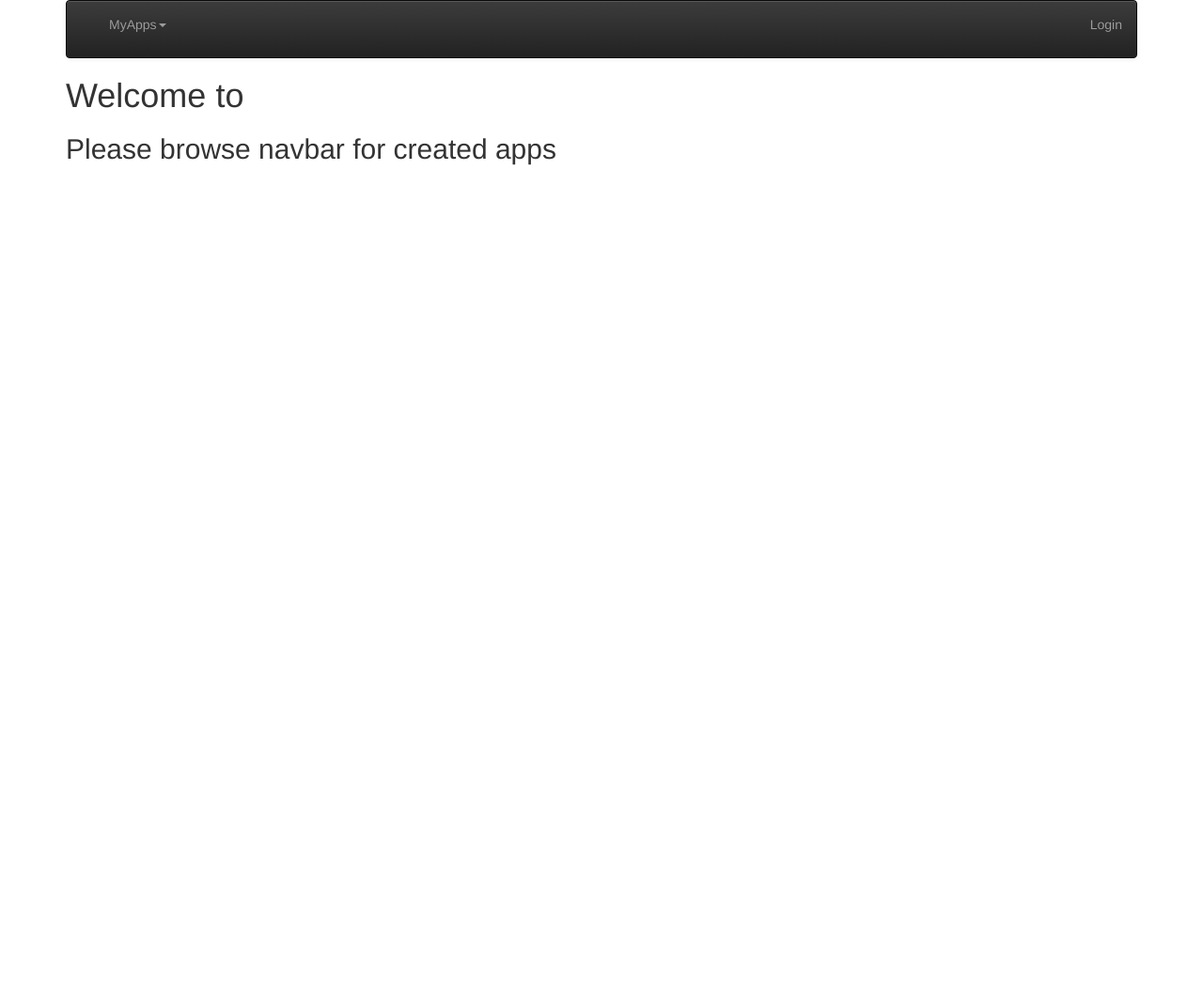
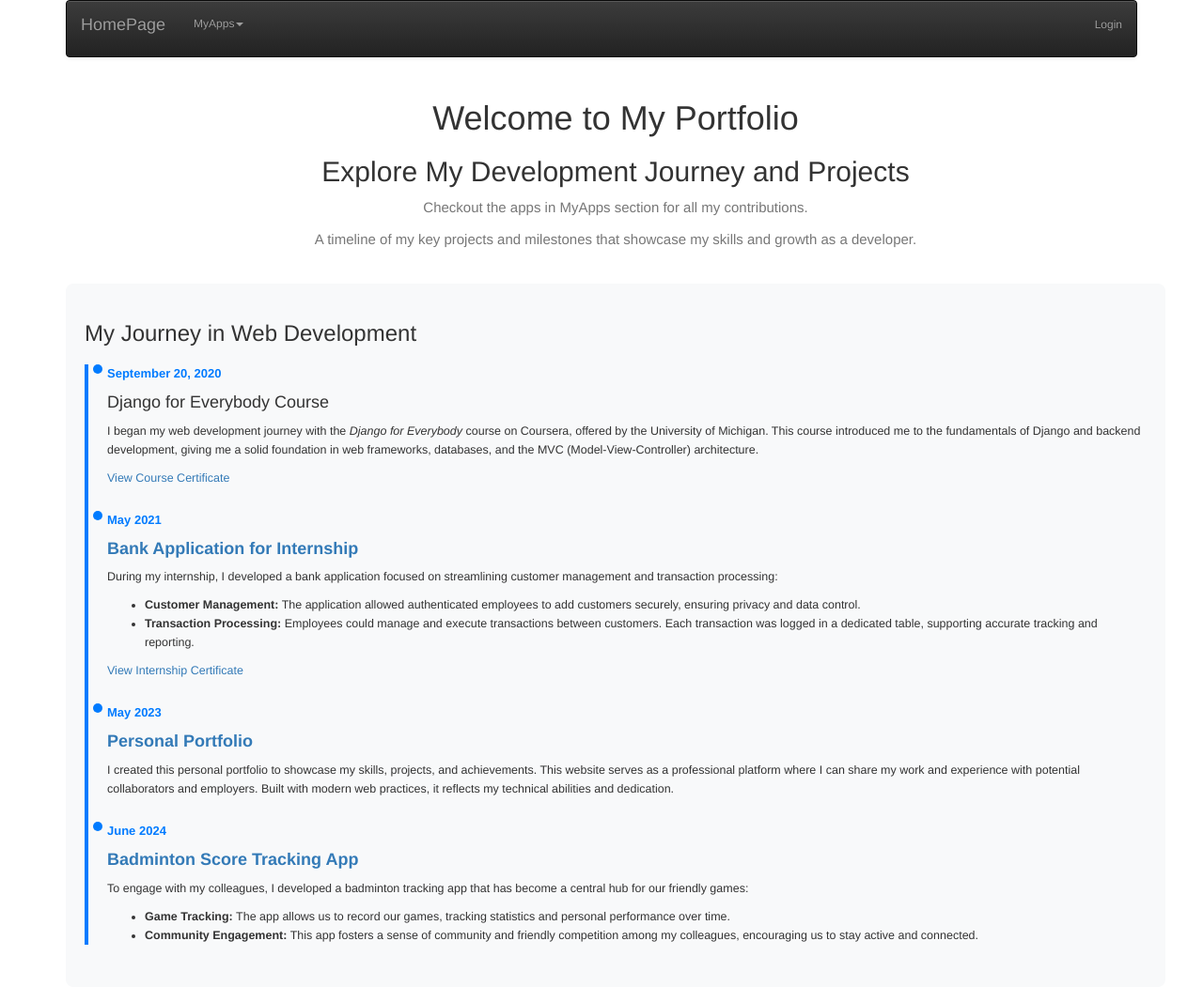
Before and after one commit to bagy391/django_projects, a Django app: template mysite/home/templates/home/main.html in a window 1280 px wide. Shown: the whole page at 94% size. Before the commit the page ends 176 px from the top, so only its background shows below. Run offline with Django 3.2, Linux system fonts and the light colour scheme; the template is opened without the code that fills it, so the values that code supplies are empty; some libraries are stand-ins or nearby versions.

Commit message:
updated base html

```diff
--- a/mysite/home/templates/home/base_menu.html
+++ b/mysite/home/templates/home/base_menu.html
@@ -4,7 +4,7 @@
 <nav class="navbar navbar-default navbar-inverse">
   <div class="container-fluid">
     <div class="navbar-header">
-        <a class="navbar-brand" href="/">{{ settings.APP_NAME }}</a>
+        <a class="navbar-brand" href="/">HomePage</a>
     </div>
     <!-- https://stackoverflow.com/questions/22047251/django-dynamically-get-view-url-and-check-if-its-the-current-page -->
     <ul class="nav navbar-nav">
@@ -13,6 +13,7 @@
             <p>MyApps<b class="caret"></b></p>
         </a>
         <ul class="dropdown-menu">
+            <li><a href="{% url 'player-list' %}">Badminton</a></li>
             <li><a href="{% url 'portfolio' %}">Portfolio</a></li>
             <li><a href="{% url 'bank:all' %}">Bank</a></li>
             <li><a href="{% url 'ads:all' %}">Ads</a></li>
--- a/mysite/home/templates/home/main.html
+++ b/mysite/home/templates/home/main.html
@@ -1,9 +1,108 @@
 {% extends 'home/base_menu.html' %}
+
 {% block head %}
-    <title>{{ settings.APP_NAME }}</title>
+    <title>Personal Portfolio</title>
 {% endblock %}
+
 {% block content %}
-    <h1>Welcome to {{ settings.APP_NAME }} </h1>
-    <h2>Please browse navbar for created apps</h2>
 
+    <style>
+        body {
+            font-size: 1.2rem;
+        }
+        .blog-header {
+            text-align: center;
+            margin: 2.5rem 0;
+            font-size: 1.5rem;
+        }
+        .blog-content {
+            padding: 2rem;
+            background-color: #f8f9fa;
+            border-radius: 8px;
+            font-size: 1.25rem;
+        }
+        .blog-timeline {
+            border-left: 4px solid #007bff;
+            padding-left: 2rem;
+            margin-top: 2rem;
+        }
+        .blog-timeline-item {
+            margin-bottom: 2.5rem;
+            position: relative;
+        }
+        .blog-timeline-item::before {
+            content: "";
+            position: absolute;
+            left: -1.5rem;
+            top: 0;
+            width: 1rem;
+            height: 1rem;
+            background-color: #007bff;
+            border-radius: 50%;
+        }
+        .date {
+            font-weight: bold;
+            color: #007bff;
+            font-size: 1.3rem;
+        }
+        h1, h2, h3, h4 {
+            color: #333;
+        }
+        p, li {
+            line-height: 1.6;
+        }
+    </style>
+    <!-- Blog Header -->
+    <div class="container blog-header">
+        <h1>Welcome to My Portfolio</h1>
+        <h2>Explore My Development Journey and Projects</h2>
+        <p class="text-muted">Checkout the apps in MyApps section for all my contributions.</p>
+        <p class="text-muted">A timeline of my key projects and milestones that showcase my skills and growth as a developer.</p>
+
+    </div>
+
+    <!-- Blog Content -->
+    <div class="container blog-content">
+        <h3>My Journey in Web Development</h3>
+
+        <div class="blog-timeline">
+            <!-- Timeline Item 1 -->
+            <div class="blog-timeline-item">
+                <p class="date">September 20, 2020</p>
+                <h4>Django for Everybody Course</h4>
+                <p>I began my web development journey with the <em>Django for Everybody</em> course on Coursera, offered by the University of Michigan. This course introduced me to the fundamentals of Django and backend development, giving me a solid foundation in web frameworks, databases, and the MVC (Model-View-Controller) architecture.</p>
+                 <p><a href="https://drive.google.com/file/d/1e5mKzonoK64WpTZFacZIX9VrBvaq58r0/view?usp=sharing" target="_blank">View Course Certificate</a></p>
+            </div>
+
+            <!-- Timeline Item 2 -->
+            <div class="blog-timeline-item">
+                <p class="date">May 2021</p>
+                <h4><b><a href="{% url 'bank:all' %}">Bank Application for Internship</a></b></h4>
+                <p>During my internship, I developed a bank application focused on streamlining customer management and transaction processing:</p>
+                <ul>
+                    <li><strong>Customer Management:</strong> The application allowed authenticated employees to add customers securely, ensuring privacy and data control.</li>
+                    <li><strong>Transaction Processing:</strong> Employees could manage and execute transactions between customers. Each transaction was logged in a dedicated table, supporting accurate tracking and reporting.</li>
+                </ul>
+                 <p><a href="https://drive.google.com/file/d/1YK5Ov_SosFr0o4SU1e6g2kScTVwF4pxM/view?usp=sharing" target="_blank">View Internship Certificate</a></p>
+            </div>
+
+            <!-- Timeline Item 3 -->
+            <div class="blog-timeline-item">
+                <p class="date">May 2023</p>
+                <h4><b><a href="{% url 'portfolio' %}">Personal Portfolio</a></b></h4>
+                <p>I created this personal portfolio to showcase my skills, projects, and achievements. This website serves as a professional platform where I can share my work and experience with potential collaborators and employers. Built with modern web practices, it reflects my technical abilities and dedication.</p>
+            </div>
+
+            <!-- Timeline Item 4 -->
+            <div class="blog-timeline-item">
+                <p class="date">June 2024</p>
+                <h4><b><a href="{% url 'player-list' %}">Badminton Score Tracking App</a></b></h4>
+                <p>To engage with my colleagues, I developed a badminton tracking app that has become a central hub for our friendly games:</p>
+                <ul>
+                    <li><strong>Game Tracking:</strong> The app allows us to record our games, tracking statistics and personal performance over time.</li>
+                    <li><strong>Community Engagement:</strong> This app fosters a sense of community and friendly competition among my colleagues, encouraging us to stay active and connected.</li>
+                </ul>
+            </div>
+        </div>
+    </div>
 {% endblock %}
--- a/mysite/mysite/urls.py
+++ b/mysite/mysite/urls.py
@@ -38,7 +38,7 @@ urlpatterns = [
     path('cats/',include('cats.urls')),
     path('bank/',include('bank.urls')),
     path('portfolio/',include('myportfolio.urls')),
-path('badminton/', include('badminton.urls')),
+    path('badminton/', include('badminton.urls')),
 ]
 
 # Serve the static HTML
```
